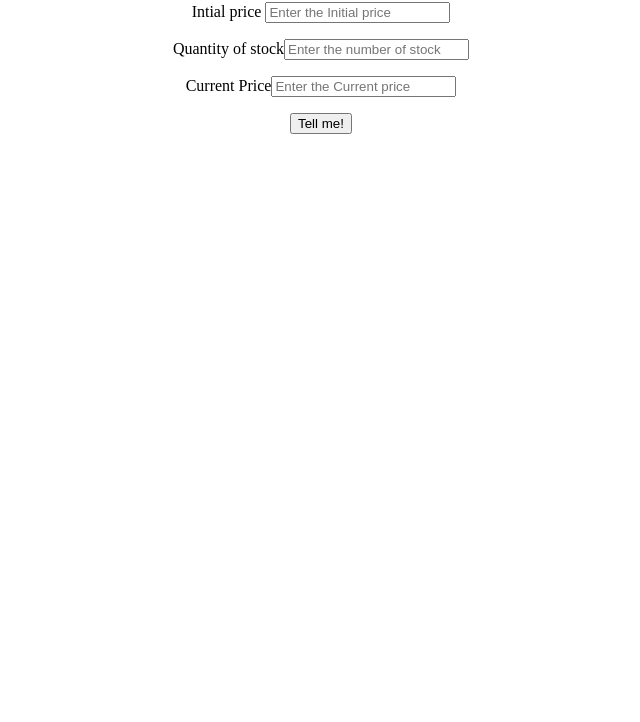
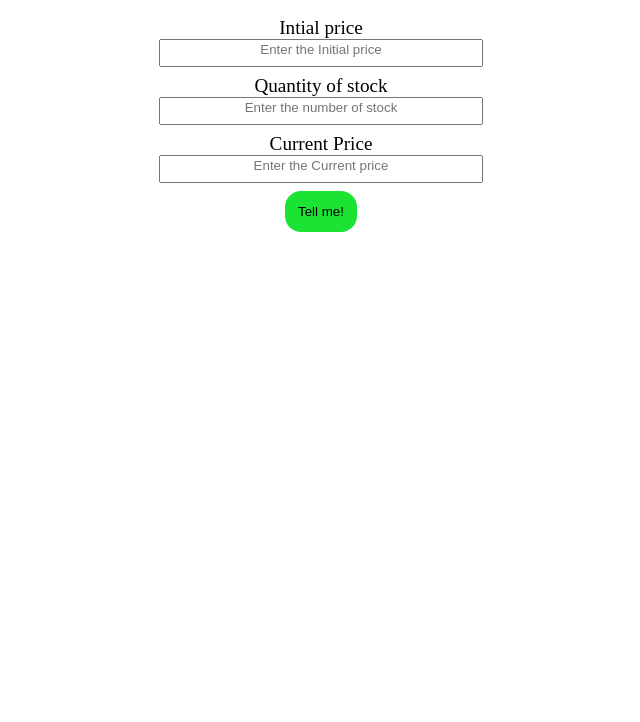
Before and after one commit to yashpatel1797/stock-calculation, a plain HTML site: page index.html in a window 1280 px wide. Shown: the part 78-800 px from the top of the page, without its empty margins (319-959 px from the left). Drawn offline with Linux system fonts and the light colour scheme.

Commit message:
fix design

```diff
--- a/apps.js
+++ b/apps.js
@@ -20,7 +20,7 @@ function calculateProfitAndLoss(initial, quantity, current){
         var profitPercentage = (profit/initial) * 100;
         showMessage(`Profit is ${profit} and the percent is ${profitPercentage}`, "Green");
     } else {
-        showMessage(`No Profit or Loss`, "black");
+        showMessage(`Neither profit nor loss!`, "black");
     }
 }
 
--- a/index.html
+++ b/index.html
@@ -4,20 +4,21 @@
     <meta charset="UTF-8">
     <meta http-equiv="X-UA-Compatible" content="IE=edge">
     <meta name="viewport" content="width=device-width, initial-scale=1.0">
-    <title>Document</title>
+    <title>Stock Practice</title>
     <link rel="stylesheet" href="main.css">
 </head>
 <body>
     <h1>Stock Practice</h1>
-    <main>
-        <label for="initial-price">Intial price <input id="initial-price" type="text" placeholder="Enter the Initial price"></label>
+    <main class="container">
+        <label for="initial-price">Intial price <input id="initial-price" type="text" placeholder="Enter the Initial price" required></label>
 
-        <label for="stock-quantity">Quantity of stock<input id="stock-quantity"type="text" placeholder="Enter the number of stock"></label>
+        <label for="stock-quantity">Quantity of stock<input id="stock-quantity"type="text" placeholder="Enter the number of stock" required></label>
 
-        <label for="current-price">Current Price<input id="current-price"type="text" placeholder="Enter the Current price"></label>
+        <label for="current-price">Current Price<input id="current-price"type="text" placeholder="Enter the Current price" required></label>
 
         <button id="btn-submit">Tell me!</button>
         <div id="output"></div>
+
     </main>
     <script src="apps.js"></script>
 </body>
--- a/main.css
+++ b/main.css
@@ -1,8 +1,36 @@
 body{
-   text-align: center;
+    font-size: larger;
+}
+h1{
+    text-align: center;
+}
+.container{
+    width: 50%;
+    margin: auto;
+}
+input, label, p{
+    display: block;
+    padding-bottom: 0.5rem;
+    text-align: center;
+}
 
+input{
+    margin-bottom: 0.5rem;
+    width: 50%;
+    margin: auto;
 }
-label{
+#btn-submit{
     display: block;
-    padding-bottom: 1rem;
+    margin-top: 1rem;
+    margin: auto;
+    padding: 0.8rem;
+    color: black;
+    border: none;
+    border-radius: 1rem;
+    background-color: #1be334;
 }
+#output{
+    text-align: center;
+    font-size: larger;
+    margin: 1rem;
+}
```
